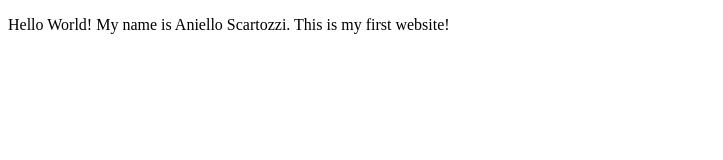
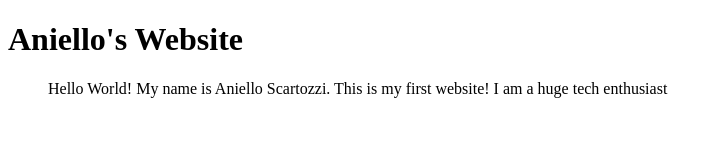
Before and after one commit to AnielloIIT/ITMD-361, a plain HTML site: page index.html in a window 1280 px wide. Shown: the whole page, without its empty margins (0-723 px from the left). Drawn offline with Linux system fonts and the light colour scheme.

```diff
--- a/index.html
+++ b/index.html
@@ -5,6 +5,11 @@
 	<title>Aniello's Website</title>
 </head>
 <body>
-	<p> Hello World! My name is Aniello Scartozzi. This is my first website! </p>
+	<h1>Aniello's Website</h1>
+		<section id="navigation">
+		<ul
+			<li>
+
+	<p> Hello World! My name is Aniello Scartozzi. This is my first website! I am a huge tech enthusiast  </p>
 </body>
 </html>
```
Also changed, not shown: resume.html (added), school.html (added).
